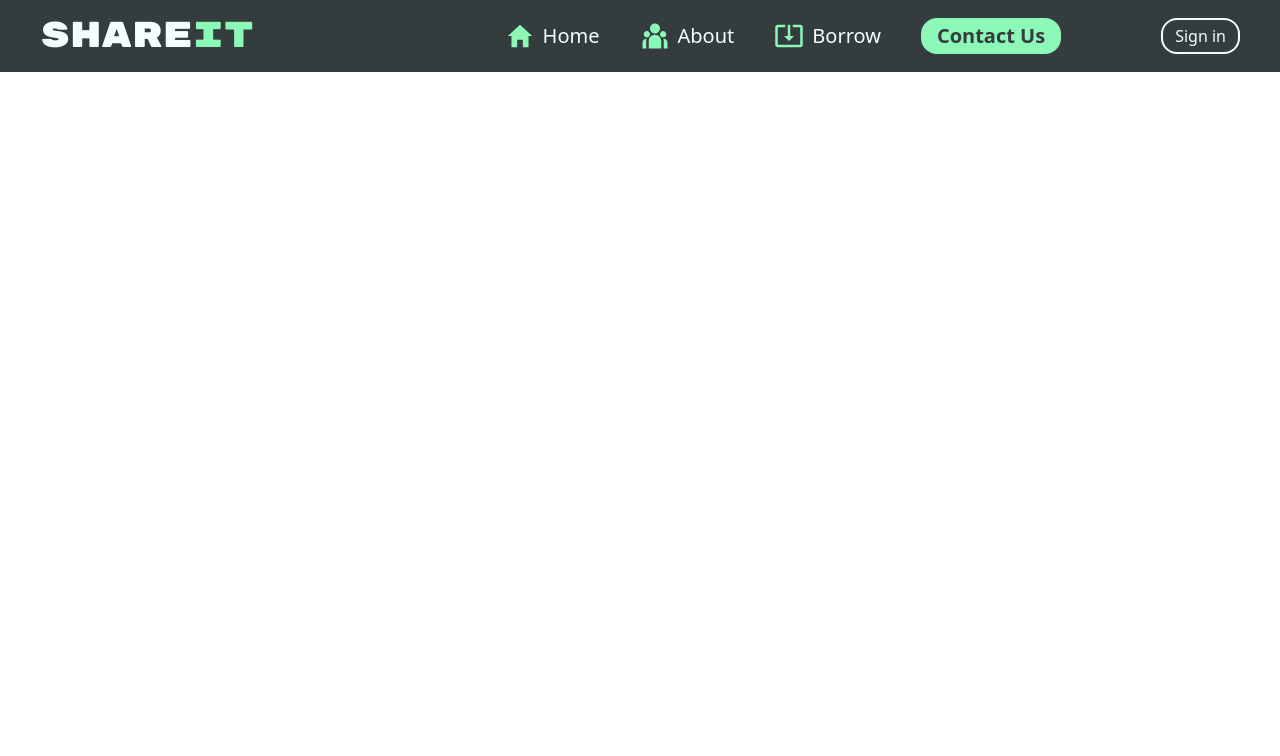
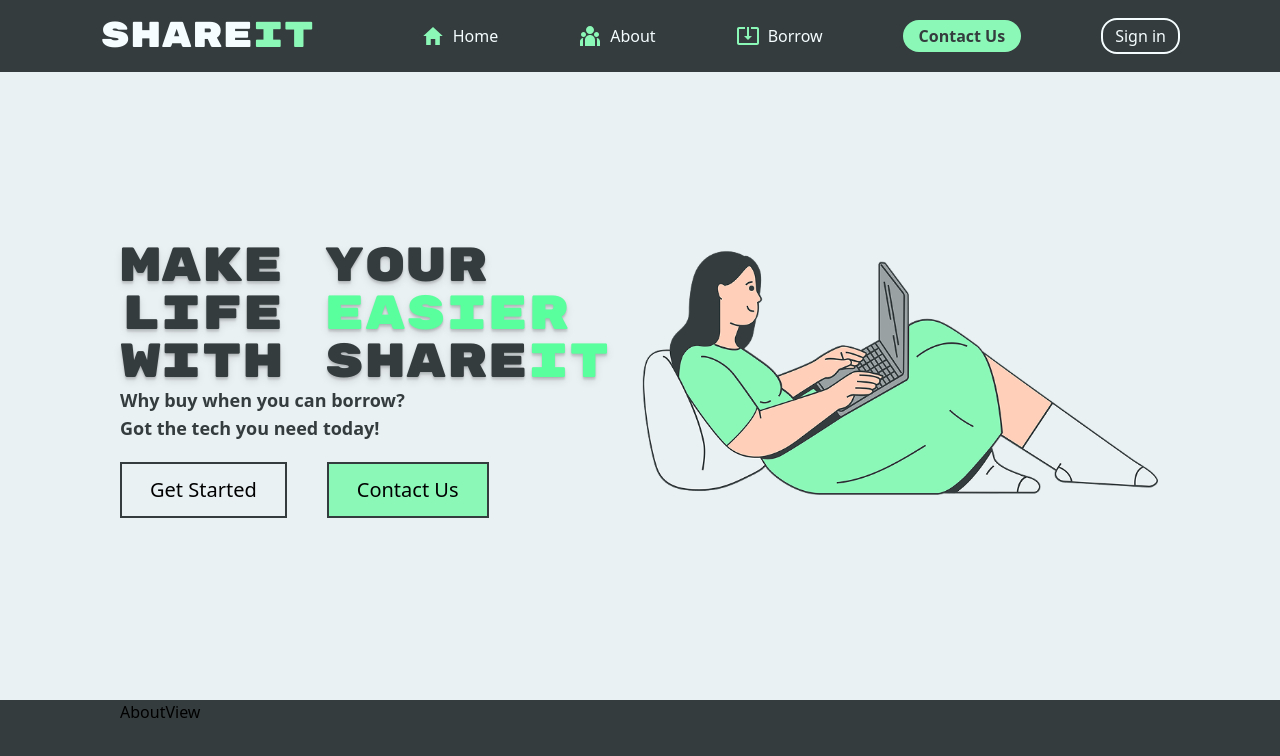
Before and after one commit to StevenCodeStack/peminjaman_barang, a Next.js app: page / in a window 1280 px wide. Shown: the top 756 px of the page. Built offline with nearby package versions, Linux system fonts and the light colour scheme; no server answers.

Commit message:
HomeView Component Done and resizing the Navbar

```diff
--- a/app/globals.css
+++ b/app/globals.css
@@ -13,9 +13,14 @@
 
 @theme {
   --color-primary: #8cf8b8;
+  --color-primary-hover: #59ff9d;
   --color-black: #353c3d;
   --color-white: #f5fdff;
   --color-white-background: #eaf1f3;
 
   --font-rubik: "Rubik Mono One", monospace;
 }
+
+body {
+  @apply bg-white-background;
+}
--- a/app/layout.tsx
+++ b/app/layout.tsx
@@ -16,7 +16,7 @@ export default function RootLayout({
   return (
     <ClerkProvider>
       <html lang="en">
-        <body className="px-8 md:px-10 lg:px-14 pt-20">
+        <body className="pt-15">
           <Navbar />
           {children}
         </body>
--- a/app/page.tsx
+++ b/app/page.tsx
@@ -1,6 +1,5 @@
-import Image from "next/image";
-import HomeImg from "../public/images/homepage_img.png";
+import HomePage from "@/components/Homepage/HomePage";
 
 export default function Home() {
-  return;
+  return <HomePage />;
 }
--- a/components/DesktopMenu.tsx
+++ b/components/DesktopMenu.tsx
@@ -6,23 +6,23 @@ import { RiTeamFill } from "react-icons/ri";
 
 const DesktopMenu = () => {
   return (
-    <div className="flex-grow hidden md:flex items-center justify-between lg:justify-end gap-15 lg:gap-25">
-      <ul className="flex gap-10 lg:text-xl">
+    <div className="flex-grow hidden md:flex items-center justify-between lg:justify-end gap-10 xl:gap-20">
+      <ul className="flex gap-15 xl:gap-20">
         <li className="flex items-center gap-2">
-          <IoMdHome className="text-primary text-[18px] lg:text-3xl" /> Home
+          <IoMdHome className="text-primary text-[18px] lg:text-2xl" /> Home
         </li>
         <li className="flex items-center gap-2">
-          <RiTeamFill className="text-primary text-[18px] lg:text-3xl" /> About
+          <RiTeamFill className="text-primary text-[18px] lg:text-2xl" /> About
         </li>
         <li className="flex items-center gap-2">
-          <MdOutlineSystemUpdateAlt className="text-primary text-[18px] lg:text-3xl" />{" "}
+          <MdOutlineSystemUpdateAlt className="text-primary text-[18px] lg:text-2xl" />
           Borrow
         </li>
-        <li className="whitespace-nowrap hidden lg:block px-4 font-semibold w-fit py-1 rounded-2xl bg-primary text-black text-xl">
+        <li className="whitespace-nowrap hidden lg:block px-4 font-semibold w-fit py-1 rounded-2xl bg-primary text-black">
           Contact Us
         </li>
       </ul>
-      <div className="border-2 border-white rounded-2xl px-3 py-1 whitespace-nowrap">
+      <div className=" border-2 border-white rounded-2xl px-3 py-1 whitespace-nowrap">
         <SignedIn>
           <UserButton />
         </SignedIn>
--- /dev/null
+++ b/components/Homepage/AboutView.tsx
@@ -0,0 +1,11 @@
+import React from "react";
+
+const AboutView = () => {
+  return (
+    <div className="px-10 md:px-20 xl:px-30 h-[90vh] bg-black w-full">
+      AboutView
+    </div>
+  );
+};
+
+export default AboutView;
--- a/components/Homepage/HomePage.tsx
+++ b/components/Homepage/HomePage.tsx
@@ -1,7 +1,14 @@
 import React from "react";
+import AboutView from "./AboutView";
+import HomeView from "./HomeView";
 
 const HomePage = () => {
-  return <div>HomePage</div>;
+  return (
+    <>
+      <HomeView />
+      <AboutView />
+    </>
+  );
 };
 
 export default HomePage;
--- /dev/null
+++ b/components/Homepage/HomeView.tsx
@@ -0,0 +1,33 @@
+import Image from "next/image";
+import React from "react";
+import HomeImg from "../../public/images/homepage_img.png";
+
+const HomeView = () => {
+  return (
+    <div className="flex flex-col-reverse lg:flex-row justify-center items-center h-[80vh] md:gap-5 lg:gap-0 px-10 md:px-20 xl:px-30">
+      <div className="max-w-1/2 flex flex-col items-center lg:items-start text-center lg:text-start">
+        <h1 className="font-rubik text-[40px] md:text-5xl leading-11 md:leading-12 text-black text-shadow-lg">
+          MAKE YOUR LIFE <span className="text-primary-hover">EASIER</span> WITH
+          SHARE
+          <span className="text-primary-hover">IT</span>
+        </h1>
+        <p className="text-black font-semibold text-lg w-7/12">
+          Why buy when you can borrow? Got the tech you need today!
+        </p>
+        <div className="flex gap-10 mt-5 text-xl">
+          <button className="px-7 py-3 border-2 border-black">
+            Get Started
+          </button>
+          <button className="px-7 py-3 border-2 border-black bg-primary hover:bg-primary-hover transition-all">
+            Contact Us
+          </button>
+        </div>
+      </div>
+      <div className="relative flex-grow h-20 w-[80%] lg:w-fit lg:h-full">
+        <Image src={HomeImg} alt="" className="object-contain" fill />
+      </div>
+    </div>
+  );
+};
+
+export default HomeView;
--- a/components/Navbar.tsx
+++ b/components/Navbar.tsx
@@ -4,7 +4,7 @@ import DesktopMenu from "./DesktopMenu";
 
 const Navbar = () => {
   return (
-    <header className="flex justify-between items-center gap-20 lg:gap-30 py-4 w-full fixed top-0 left-0 px-5 md:px-10 bg-black text-white">
+    <header className="z-1 flex justify-between items-center gap-20 lg:gap-25 py-4 w-full fixed top-0 left-0 px-5 md:px-10 xl:px-25 bg-black text-white">
       <h1 className="font-rubik text-4xl">
         SHARE<span className="text-primary">IT</span>
       </h1>
```
